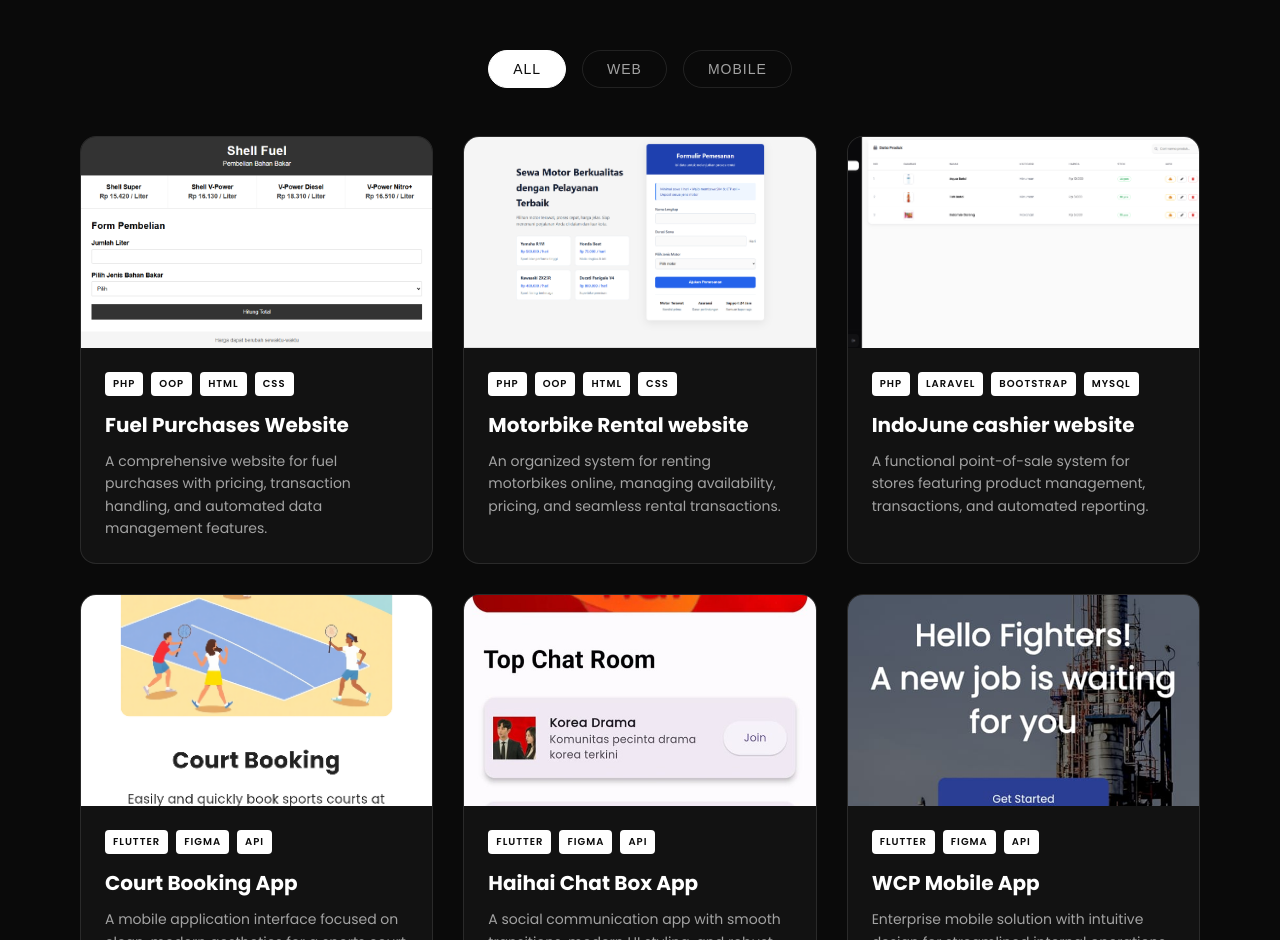
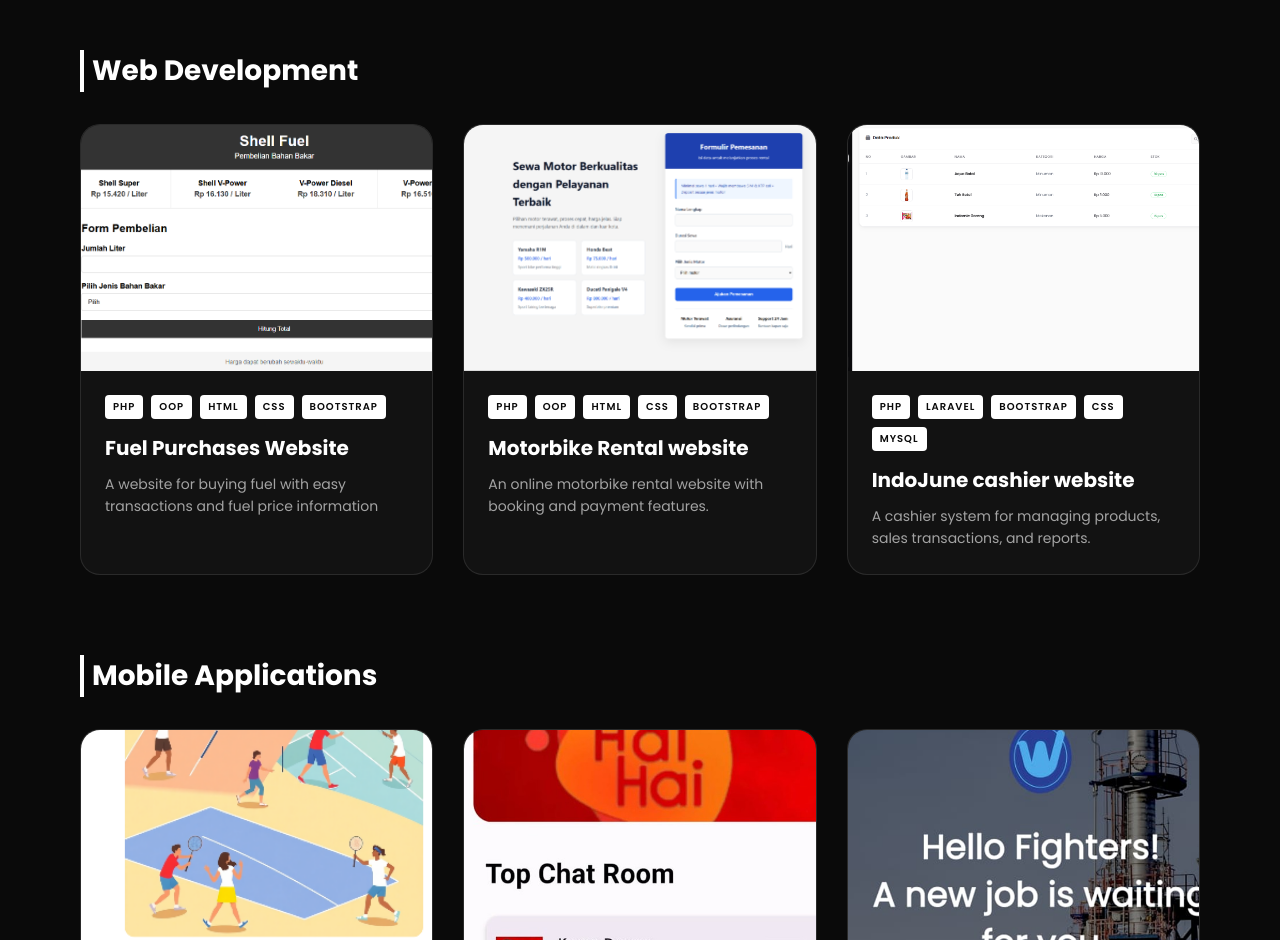
Before and after one commit to Rizalmuta/RizalMuta-porto, a Vue app: page / in a window 1280 px wide. Shown: the part 1860-2800 px from the top of the page. Built offline with nearby package versions, Linux system fonts and the light colour scheme; some icons are missing.

Commit message:
Update Project and about

```diff
--- a/src/components/AboutMe.vue
+++ b/src/components/AboutMe.vue
@@ -9,7 +9,7 @@
       <div class="about-content">
         <div class="bio-section fade-in">
           <p class="bio-text">
-            I am <span class="highlight">Muhamad Rizal Mutakin</span>, , a fresh graduate in Software and Game Development with a strong passion for frontend and web development using Vue.js and Laravel, as well as mobile application development using Flutter. I focus on creating responsive, user-centric, and performance-driven digital experiences that combine clean design with functional usability.
+            I am <span class="highlight">Muhamad Rizal Mutakin</span>, a fresh graduate in Software and Game Development with a strong passion for frontend and web development using Vue.js and Laravel, as well as mobile application development using Flutter. I focus on creating responsive, user-centric, and performance-driven digital experiences that combine clean design with functional usability.
           </p>
           <p class="bio-text">
            With a solid foundation in modern web technologies, I continuously explore new frameworks, tools, and best practices to enhance my technical skills and deliver applications that are both visually engaging and structurally reliable.
--- a/src/components/ProjectMe.vue
+++ b/src/components/ProjectMe.vue
@@ -1,52 +1,73 @@
 <template>
   <section class="portfolio-section" id="project">
     <div class="portfolio-inner">
+
+      <!-- Section Header -->
       <div class="section-header">
         <h2 class="section-title">Selected Works</h2>
         <div class="section-line"></div>
       </div>
 
-      <!-- Filter -->
-      <div class="filter-container fade-in delay-1">
-        <button
-          v-for="cat in ['All', 'Web', 'Mobile']"
-          :key="cat"
-          class="filter-btn"
-          :class="{ active: activeFilter === cat }"
-          @click="activeFilter = cat"
-        >
-          {{ cat }}
-        </button>
-      </div>
-
-      <!-- Grid -->
-      <transition-group name="project-list" tag="div" class="projects-grid">
+      <!-- ==================== WEB PROJECTS ==================== -->
+      <div class="category-section">
+        <h3 class="category-title">Web Development</h3>
+        <div class="projects-grid web-grid">
           <div
-          v-for="project in filteredProjects"
+            v-for="project in webProjects"
             :key="project.id"
-          class="project-card slide-up"
+            class="project-card"
           >
             <div class="card-image-wrapper">
               <img :src="project.image" :alt="project.title" class="card-image" />
               <div class="card-overlay">
                 <div class="overlay-actions">
                   <button class="action-btn" @click="viewDetails(project)">
-                  <i class="ph ph-eye"></i> Views Only
+                    <i class="ph ph-eye"></i> View Details
                   </button>
                 </div>
               </div>
             </div>
             <div class="card-content">
               <div class="card-tags">
-              <span v-for="tag in project.tags" :key="tag" class="tag">{{
-                tag
-              }}</span>
+                <span v-for="tag in project.tags" :key="tag" class="tag">{{ tag }}</span>
               </div>
               <h3 class="card-title">{{ project.title }}</h3>
               <p class="card-desc">{{ project.description }}</p>
             </div>
           </div>
-      </transition-group>
+        </div>
+      </div>
+
+      <!-- ==================== MOBILE PROJECTS ==================== -->
+      <div class="category-section">
+        <h3 class="category-title">Mobile Applications</h3>
+        <div class="projects-grid mobile-grid">
+          <div
+            v-for="project in mobileProjects"
+            :key="project.id"
+            class="project-card mobile-card"
+          >
+            <div class="card-image-wrapper mobile-image-wrapper">
+              <img :src="project.image" :alt="project.title" class="card-image" />
+              <div class="card-overlay">
+                <div class="overlay-actions">
+                  <button class="action-btn" @click="viewDetails(project)">
+                    <i class="ph ph-eye"></i> View Details
+                  </button>
+                </div>
+              </div>
+            </div>
+            <div class="card-content">
+              <div class="card-tags">
+                <span v-for="tag in project.tags" :key="tag" class="tag">{{ tag }}</span>
+              </div>
+              <h3 class="card-title">{{ project.title }}</h3>
+              <p class="card-desc">{{ project.description }}</p>
+            </div>
+          </div>
+        </div>
+      </div>
+
     </div>
   </section>
 </template>
@@ -56,119 +77,98 @@ export default {
   name: "ProjectMe",
   data() {
     return {
-      activeFilter: "All",
       projects: [
+        // Web Projects
         {
           id: 1,
           category: "Web",
           title: "Fuel Purchases Website",
-          description:
-            "A comprehensive website for fuel purchases with pricing, transaction handling, and automated data management features.",
+          description: "A website for buying fuel with easy transactions and fuel price information",
           image: "/Assets/shell.jpg",
-          demo: "#",
-          github: "#",
-          tags: ["PHP", "OOP", "HTML", "CSS"],
+          tags: ["PHP", "OOP", "HTML", "CSS", "Bootstrap"],
         },
         {
           id: 2,
           category: "Web",
           title: "Motorbike Rental website",
-          description:
-            "An organized system for renting motorbikes online, managing availability, pricing, and seamless rental transactions.",
+          description: "An online motorbike rental website with booking and payment features.",
           image: "/Assets/RentalMotor.jpg",
-          demo: "#",
-          github: "#",
-          tags: ["PHP", "OOP", "HTML", "CSS"],
+          tags: ["PHP", "OOP", "HTML", "CSS", "Bootstrap"],
         },
         {
           id: 3,
           category: "Web",
           title: "IndoJune cashier website",
-          description:
-            "A functional point-of-sale system for stores featuring product management, transactions, and automated reporting.",
+          description: "A cashier system for managing products, sales transactions, and reports.",
           image: "/Assets/kasir-app.jpg",
-          demo: "#",
-          github: "#",
-          tags: ["PHP", "Laravel", "Bootstrap", "MySQL"],
+          tags: ["PHP", "Laravel", "Bootstrap", "CSS", "MySQL"],
         },
+        // Mobile Projects
         {
           id: 4,
           category: "Mobile",
           title: "Court Booking App",
-          description:
-            "A mobile application interface focused on clean, modern aesthetics for a sports court reservation system.",
+          description: "A mobile app for booking sports courts with a clean and modern design.",
           image: "/Assets/court-design.jpg",
-          demo: "#",
-          github: "#",
           tags: ["Flutter", "Figma", "API"],
         },
         {
           id: 5,
           category: "Mobile",
           title: "Haihai Chat Box App",
-          description:
-            "A social communication app with smooth transitions, modern UI styling, and robust API integration.",
+          description: "A chat application with modern design and smooth user experience.",
           image: "/Assets/haihai-home.jpg",
-          demo: "#",
-          github: "#",
           tags: ["Flutter", "Figma", "API"],
         },
         {
           id: 6,
           category: "Mobile",
           title: "WCP Mobile App",
-          description:
-            "Enterprise mobile solution with intuitive design for streamlined internal operations.",
+          description: "A mobile app designed to help manage company operations efficiently",
           image: "/Assets/wcp-slash.jpg",
-          demo: "#",
-          github: "#",
           tags: ["Flutter", "Figma", "API"],
         },
         {
           id: 7,
           category: "Mobile",
           title: "SnapFlow App",
-          description:
-            "A fluid and seamless mobile application prototype emphasizing UX flows and fast interactions.",
+          description: "A modern mobile app prototype focused on smooth and simple interactions.",
           image: "/Assets/snap-slash.jpg",
-          demo: "#",
-          github: "#",
           tags: ["Flutter", "Figma"],
         },
         {
           id: 8,
           category: "Mobile",
           title: "Yantek App",
-          description:
-            "Technical service management app built for field workers to manage tasks effectively.",
+          description: "A task management app for field workers to handle daily jobs easily.",
           image: "/Assets/yantek-home.jpg",
-          demo: "#",
-          github: "#",
           tags: ["Flutter", "Figma", "API"],
         },
         {
           id: 9,
           category: "Mobile",
           title: "Weather App",
-          description:
-            "A sleek mobile weather application providing real-time data visualization and forecasts.",
+          description: "A weather application that shows real-time weather information and forecasts.",
           image: "/Assets/Weather-App.jpg",
-          demo: "#",
-          github: "#",
           tags: ["Flutter", "Figma", "API"],
         },
       ],
     };
   },
   computed: {
-    filteredProjects() {
-      if (this.activeFilter === "All") {
-        return this.projects;
-      }
-      return this.projects.filter((p) => p.category === this.activeFilter);
+    webProjects() {
+      return this.projects.filter((p) => p.category === "Web");
+    },
+    mobileProjects() {
+      return this.projects.filter((p) => p.category === "Mobile");
     },
   },
-  methods: {},
+  methods: {
+    viewDetails(project) {
+      console.log("View details:", project);
+      // Tambahkan modal atau route nanti
+    },
+  },
 };
 </script>
 
@@ -207,49 +207,40 @@ export default {
   border-radius: 2px;
 }
 
-/* Filter */
-.filter-container {
-  display: flex;
-  justify-content: center;
-  gap: 16px;
-  margin-bottom: 48px;
+/* Category Title */
+.category-section {
+  margin-bottom: 80px;
 }
 
-.filter-btn {
-  background: transparent;
-  border: 1px solid var(--border);
-  color: var(--text-secondary);
-  padding: 10px 24px;
-  border-radius: 100px;
-  font-size: 14px;
-  font-weight: 500;
-  cursor: pointer;
-  transition: all 0.3s ease;
-  text-transform: uppercase;
-  letter-spacing: 1px;
-}
-
-.filter-btn:hover {
-  border-color: var(--text-primary);
+.category-title {
+  font-size: 28px;
+  font-weight: 700;
   color: var(--text-primary);
-}
-
-.filter-btn.active {
-  background: var(--text-primary);
-  color: var(--bg-primary);
-  border-color: var(--text-primary);
+  margin-bottom: 32px;
+  padding-left: 8px;
+  border-left: 4px solid var(--text-primary);
 }
 
 /* Grid */
 .projects-grid {
   display: grid;
-  grid-template-columns: repeat(auto-fill, minmax(340px, 1fr));
   gap: 30px;
 }
 
+/* Web Grid - Landscape */
+.web-grid {
+  grid-template-columns: repeat(auto-fill, minmax(340px, 1fr));
+}
+
+/* Mobile Grid - Portrait */
+.mobile-grid {
+  grid-template-columns: repeat(auto-fill, minmax(300px, 1fr));
+}
+
+/* Card Style Umum */
 .project-card {
   background: var(--bg-secondary);
-  border-radius: 16px;
+  border-radius: 20px;
   overflow: hidden;
   border: 1px solid var(--border);
   transition: all 0.4s cubic-bezier(0.175, 0.885, 0.32, 1.275);
@@ -263,10 +254,14 @@ export default {
 
 .card-image-wrapper {
   position: relative;
-  width: 100%;
-  padding-top: 60%; /* 16:9 Aspect Ratio Approx */
+  width: 110%;
+  padding-top: 70%; /* Landscape untuk Web */
   overflow: hidden;
   background: var(--bg-tertiary);
+}
+
+.mobile-image-wrapper {
+  padding-top: 158%; /* Portrait lebih tinggi untuk Mobile App */
 }
 
 .card-image {
@@ -289,7 +284,7 @@ export default {
   left: 0;
   width: 100%;
   height: 100%;
-  background: rgba(10, 10, 10, 0.8);
+  background: rgba(10, 10, 10, 0.85);
   backdrop-filter: blur(4px);
   display: flex;
   align-items: center;
@@ -303,9 +298,6 @@ export default {
 }
 
 .overlay-actions {
-  display: flex;
-  flex-direction: column;
-  gap: 12px;
   transform: translateY(20px);
   transition: transform 0.4s ease;
 }
@@ -319,24 +311,23 @@ export default {
   align-items: center;
   justify-content: center;
   gap: 8px;
-  padding: 10px 24px;
+  padding: 12px 28px;
   background: var(--text-primary);
   color: var(--bg-primary);
   border: none;
   border-radius: 8px;
   font-size: 14px;
   font-weight: 600;
-  text-decoration: none;
   cursor: pointer;
   transition: all 0.3s ease;
-  width: 160px;
+  width: 180px;
 }
 
 .action-btn:hover {
   transform: scale(1.05);
-  background: var(--accent-hover);
 }
 
+/* Card Content */
 .card-content {
   padding: 24px;
 }
@@ -373,26 +364,45 @@ export default {
   color: var(--text-secondary);
 }
 
-/* Vue Transition Group */
+/* ==================== RESPONSIVE ==================== */
+@media (max-width: 768px) {
+  .portfolio-inner {
+    padding: 0 20px;
+  }
+
+  .section-title {
+    font-size: 34px;
+  }
+
+  .category-title {
+    font-size: 24px;
+  }
+
+  .projects-grid {
+    gap: 32px;
+  }
+
+  .web-grid,
+  .mobile-grid {
+    grid-template-columns: 1fr;
+  }
+
+  .action-btn {
+    width: 100%;
+    max-width: none;
+    padding: 14px 24px;
+  }
+}
+
+@media (min-width: 769px) {
+  .mobile-image-wrapper {
+    padding-top: 108%; /* Sedikit lebih pendek di desktop agar tetap rapi */
+  }
+}
+
+/* Vue Transition (opsional) */
 .project-list-enter-active,
 .project-list-leave-active {
   transition: all 0.4s ease;
 }
-.project-list-enter-from,
-.project-list-leave-to {
-  opacity: 0;
-  transform: translateY(30px);
-}
-.project-list-leave-active {
-  position: absolute;
-}
-
-@media (max-width: 768px) {
-  .projects-grid {
-    grid-template-columns: 1fr;
-  }
-  .filter-container {
-    flex-wrap: wrap;
-  }
-}
 </style>
```
Lines whose indentation alone changed are shown as unchanged.
